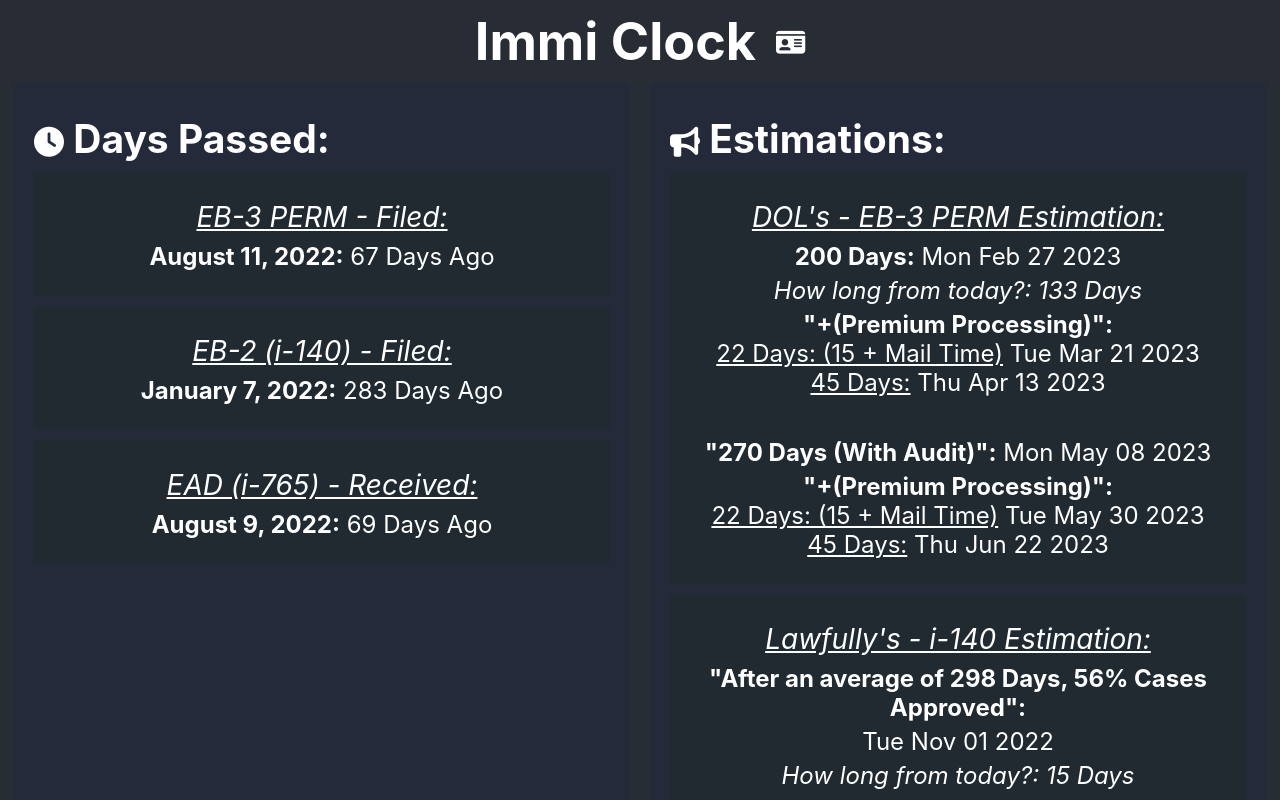
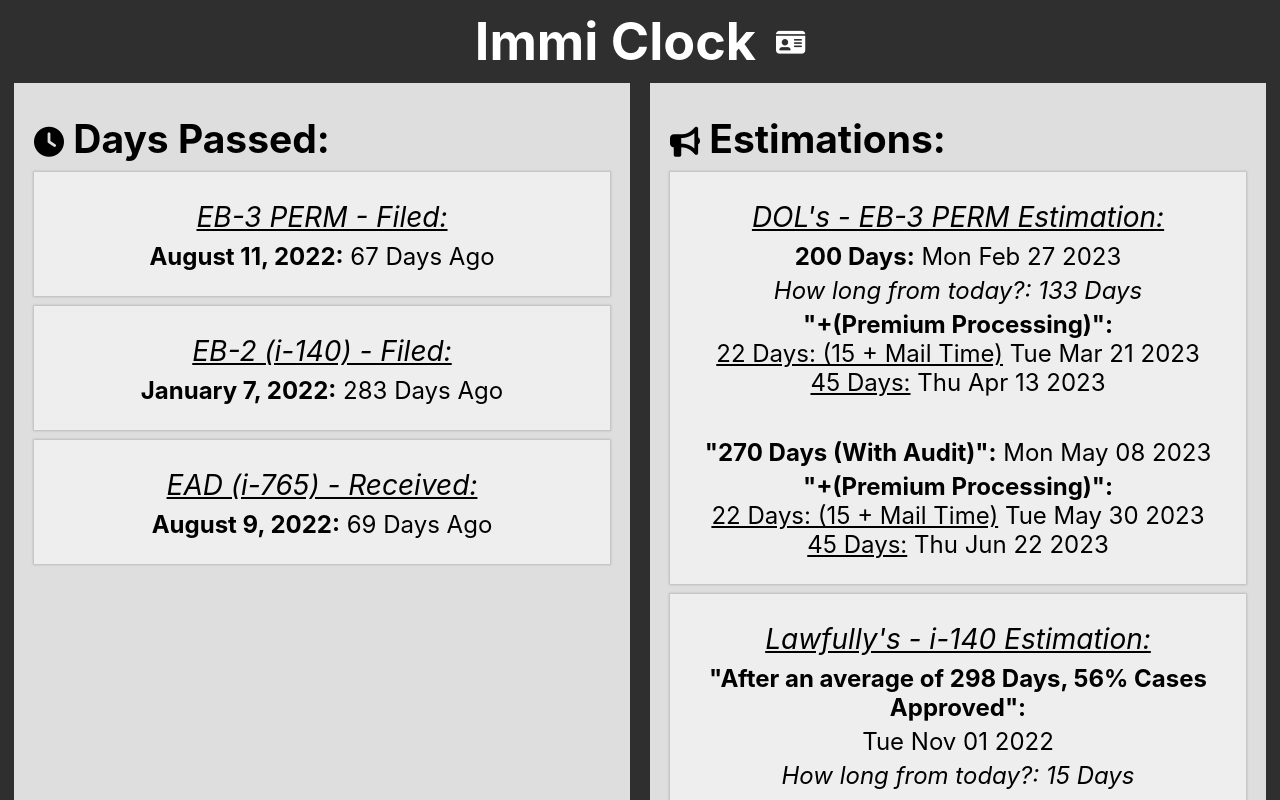
Before and after one commit to santialur/immiclock, a React (Create React App) app: page / in a window 1280 px wide. Shown: the top 800 px of the page. Built offline with nearby package versions, Linux system fonts and the light colour scheme.

Commit message:
Add styles

```diff
--- a/src/App.css
+++ b/src/App.css
@@ -1,6 +1,6 @@
 .App {
   text-align: center;
-  background-color: #282c34;
+  background-color: #2F2F2f;
   min-height: 100vh;
 }
 
@@ -35,12 +35,13 @@
   flex-wrap: wrap;
   gap: 20px;
   justify-content: center;
-  color: white;
+  color: black;
   font-size: calc(10px + 2vmin);
 }
 
 .col {
-  background-color: #252A3A;
+  background-color: #DEDEDE;
+  box-shadow: 0px 0px 3px 1px #white;
   padding: 0 20px 40px;
   width: 45%;
 }
@@ -52,7 +53,8 @@
 }
 
 .section {
-  background-color: #202A30;
+  background-color: #EEE;
+  box-shadow: 0px 0px 2px 1px #BBB;
   margin: 10px 0;
   padding: 20px 0;
 }
```
Also changed, not shown: 1 other file (tests, documents, lock files or other folders).
